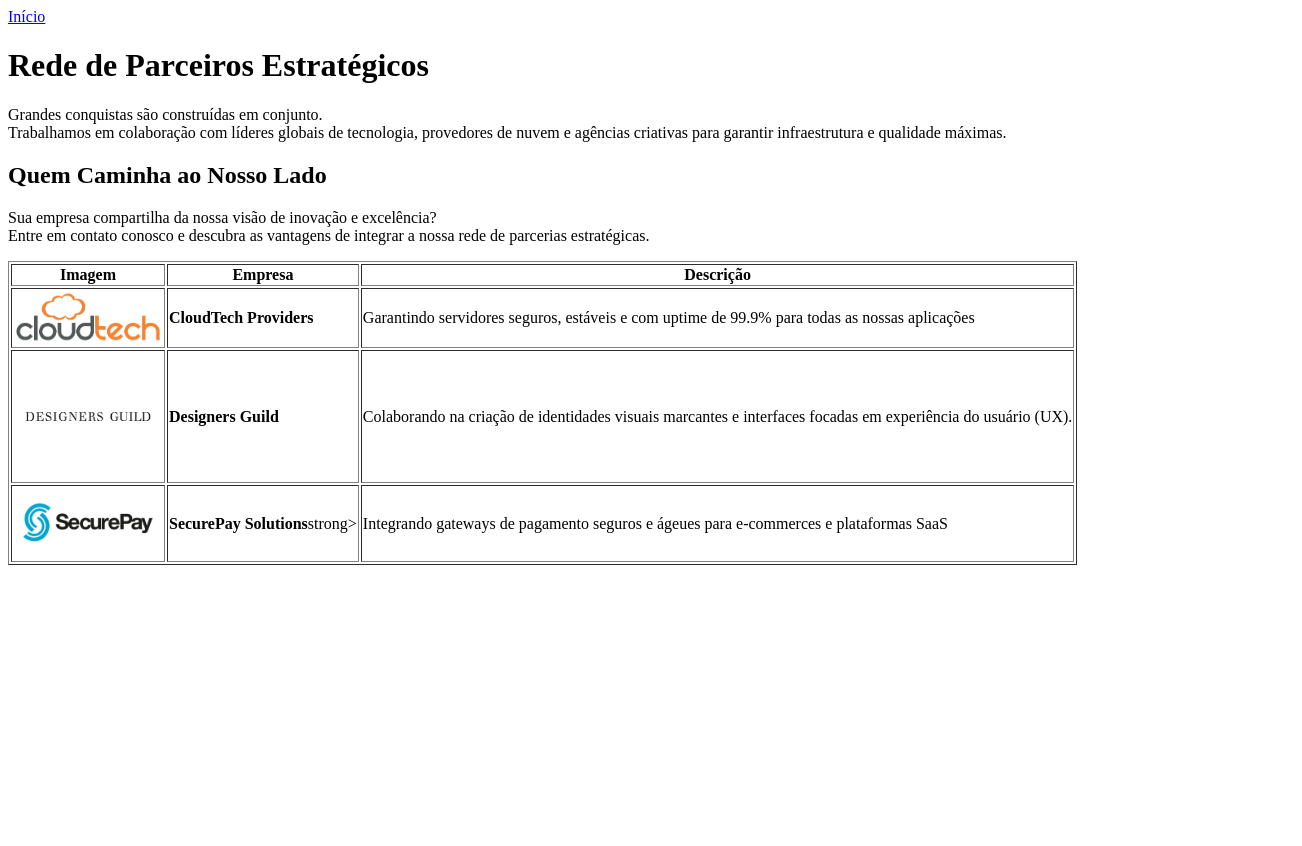
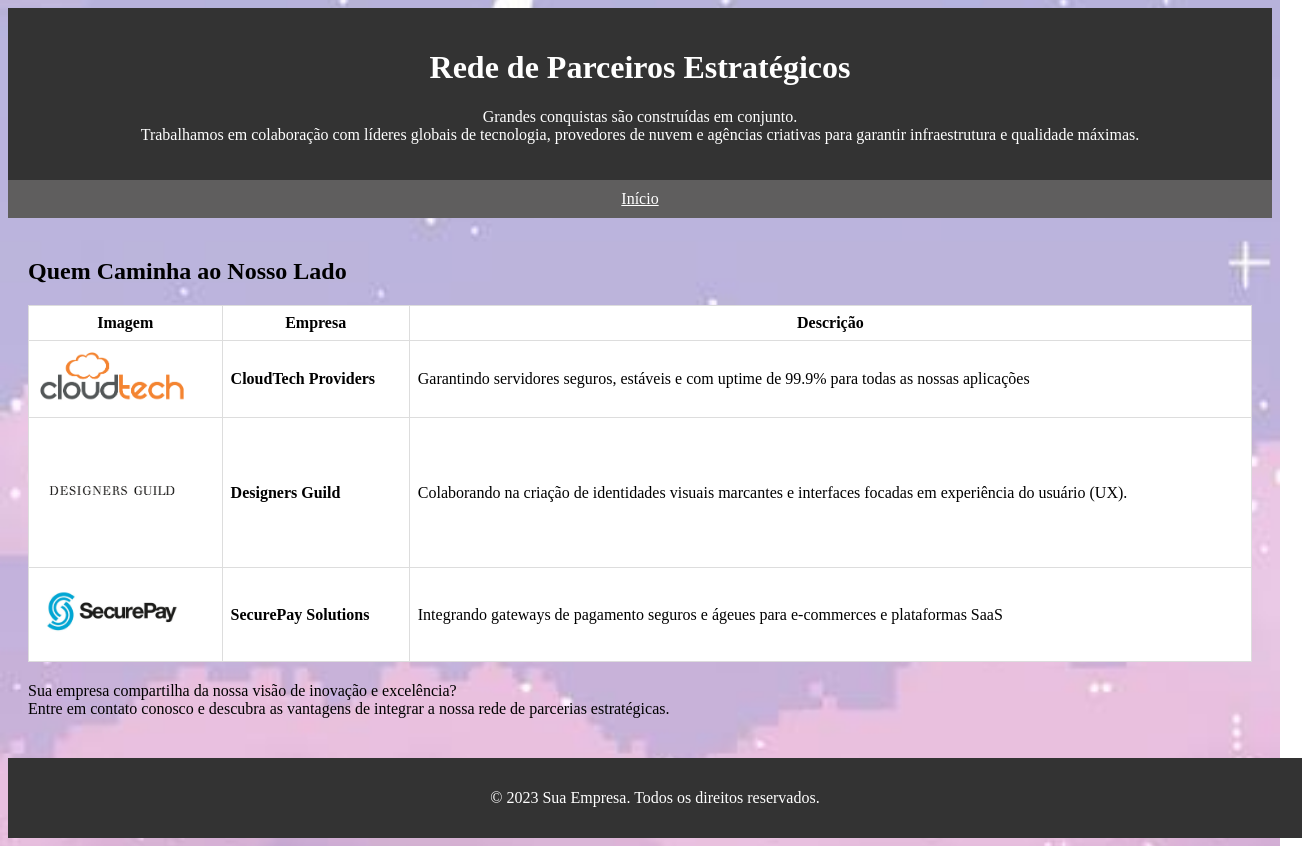
Before and after one commit to mahmanu/web1, a plain HTML site: page parceiros.html in a window 1280 px wide. Shown: the whole page, 1302 px wide, since content can reach past the window. Before the commit the page ends 800 px from the top, so only its background shows below. Drawn offline with Linux system fonts and the light colour scheme.

Commit message:
ajeitando a aba parceiros e index, add css incorporado

```diff
--- a/parceiros.html
+++ b/parceiros.html
@@ -1,8 +1,72 @@
-<a href="index.html">Início</a>
+<!DOCTYPE html>
+<html lang="pt-br">
+<head>
+    <meta charset="UTF-8">
+    <meta name="viewport"
+    content="width=device-width, initial-scale=1.0">
+    <title>Parceiros</title>
+    <style>
+        body {
+            background-image: url(rrr.jpg);
+            background-repeat: no-repeat;
+            background-position: center;
+            background-size: cover;
+        }
+        header {
+            background-color: #333;
+            color: white;
+            padding: 20px;
+            text-align: center;
+        }
+        nav a {
+            color: white;
+        }
+        nav {
+            background-color: #5f5e5e;
+            padding: 10px;
+            text-align: center;
+        }
+        main {
+            padding: 20px;
+        }
+        section {
+            margin-bottom: 20px;
+        }
+        article {
+            margin-bottom: 20px;
+        }
+        table {
+            width: 100%;
+            border-collapse: collapse;
+            background-color: white;
+        }
+        th, td {
+            border: 1px solid #ddd;
+            padding: 8px;
+        }
+        footer {
+            width: 100%;
+            background-color: #333;
+            color: white;
+            text-align: center;
+            background-position: fixed;
+            padding: 15px;
+        }
+    </style>
+</head>
+
+<body>
+    <header>
     <h1>Rede de Parceiros Estratégicos</h1>
     <p>Grandes conquistas são construídas em conjunto.<br>Trabalhamos em colaboração com líderes globais de tecnologia, provedores de nuvem e agências criativas para garantir infraestrutura e qualidade máximas.</p>
-
+    </header>
+    <nav>
+        <a href="index.html">Início</a>
+    </nav>
+    <main>
+        <section>
             <h2>Quem Caminha ao Nosso Lado</h2>
+           <article>
                 <table border="1">
                     <tr>
                         <th>Imagem</th>
@@ -17,10 +81,24 @@
                     <tr>
                         <td><img src="design.png" width="150"></td>
                         <td><strong>Designers Guild</strong></td>
-        <td>Colaborando na criação de identidades visuais marcantes e interfaces focadas em experiência do usuário (UX).
+                        <td>Colaborando na criação de identidades visuais marcantes e interfaces focadas em experiência do usuário (UX).</td>
                     </tr>
                     <tr>
                         <td><img src="segure.jpeg" width="150"></td>
-        <td><strong>SecurePay Solutions</strong>strong></td>
+                        <td><strong>SecurePay Solutions</strong></td>
                         <td>Integrando gateways de pagamento seguros e ágeues para e-commerces e plataformas SaaS</td>
+                    </tr>
+                </table>
+            </article>
+
             <p>Sua empresa compartilha da nossa visão de inovação e excelência?<br>Entre em contato conosco e descubra as vantagens de integrar a nossa rede de parcerias estratégicas.</p>
+        </table>
+        <article>
+        </section>
+    </main>
+
+    <footer>
+        <p>&copy; 2023 Sua Empresa. Todos os direitos reservados.</p>
+    </footer>
+</body>
+</html>
--- /dev/null
+++ b/style.css
@@ -0,0 +1,74 @@
+/*Configuração geral*/
+*{
+    margin:0;
+    padding:0;
+    box-sizing:border-box;
+}
+body{
+    font-family:Arial,sans-serif;
+    background-color:#f2f2f2;
+    color:#333;
+}
+/*Cabeçalho*/
+header{
+    background-color:#222;
+    color:white;
+    text-align:center;
+    padding:25px;
+}
+/*Menu de navegação*/
+nav{
+    background-color:#444;
+    padding:15px;
+    text-align:center;
+}
+nav a{
+    color:white;
+    text-decoration:none;
+    margin:0 15px;
+}
+nav a:hover{
+    color:#00bcd4;
+}
+/*Área com barra lateral e conteúdo*/
+.container{
+    display:flex;
+    gap:20px;
+    padding:20px;
+    min-height:400px;
+}
+/*Barra lateral*/
+aside{
+    width:25%;
+    background-color:#ddd;
+    padding:20px;
+    border-radius:5px;
+}
+/*Conteúdo principal*/
+main{
+    flex:1;
+    background-color:white;
+    padding:20px;
+    border-radius:5px;
+}
+/*Rodapé*/
+footer{
+    background-color:#222;
+    color:white;
+    text-align:center;
+    padding:20px;
+    margin-top:20px;
+}
+/*Adaptação para celulares*/
+@media(max-width:600px){
+    .container{
+        flex-direction:column;
+    }
+    aside{
+        width:100%;
+    }
+    nav a{
+        display:inline-block;
+        margin:5px;
+    }
+}
```
Also changed, not shown: <!DOCTYPE html>.html (added, +24 -0 lines), index.html (+93 -2 lines), rrr.jpg (added). Lines whose indentation alone changed are shown as unchanged.
